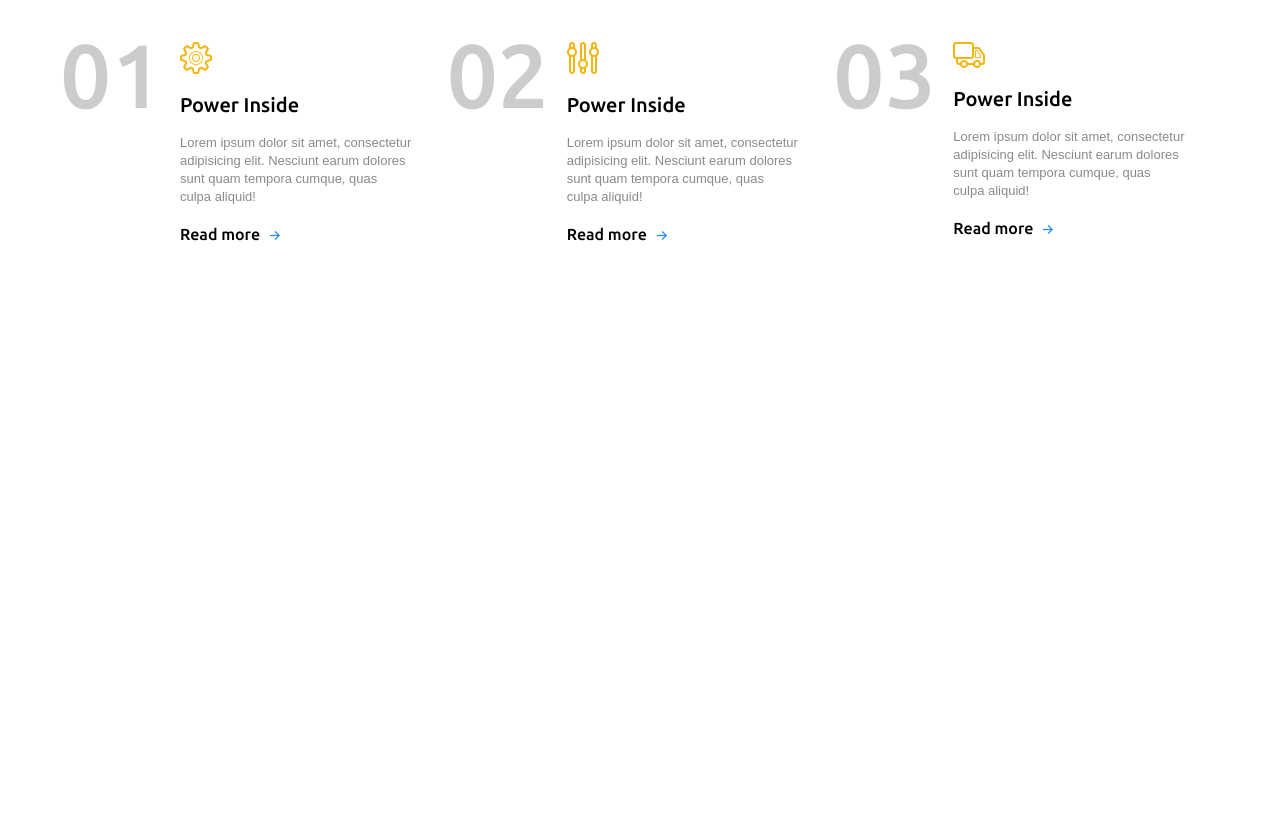
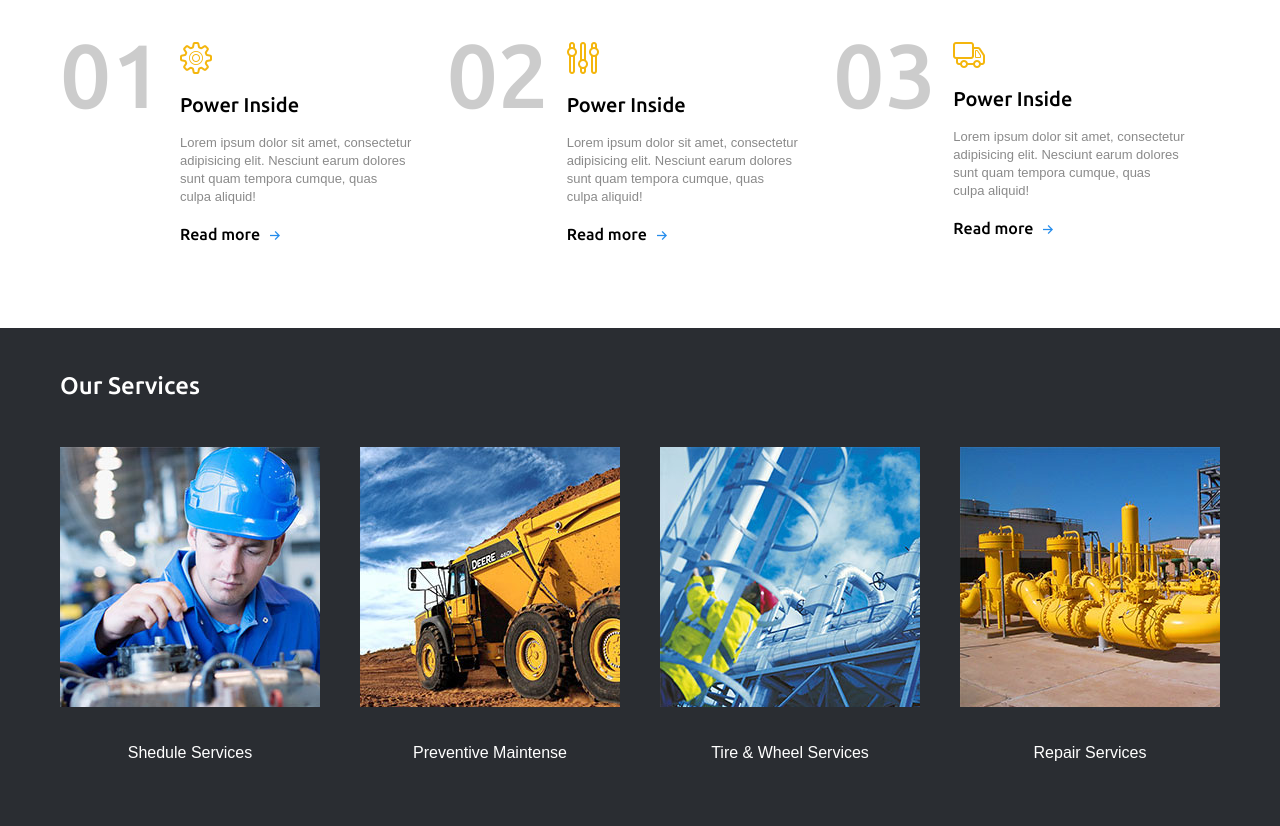
Before and after one commit to logolevel/jsHomework19_20, a website: page app/index.html in a window 1280 px wide. Shown: the part 679-1505 px from the top of the page. Before the commit the page ends 1007 px from the top, so only its background shows below. Drawn offline with Linux system fonts and the light colour scheme.

Commit message:
added section services

```diff
--- a/app/index.html
+++ b/app/index.html
@@ -115,6 +115,33 @@
 		</div><!-- end container -->
 	</section>
 
+	<section class="services">
+		<div class="container clearfix">
+			<h2 class="services__title">Our Services</h2>
+
+			<a href="#" class="services__link">
+				<img class="services__img" src="img/shedule.jpg" alt="shedule">
+				<h4 class="services__img-title">Shedule Services</h4>
+			</a><!-- end services__item -->
+
+			<a href="#" class="services__link">
+				<img class="services__img" src="img/preventive.jpg" alt="shedule">
+				<h4 class="services__img-title">Preventive Maintense</h4>
+			</a><!-- end services__item -->
+
+			<a href="#" class="services__link">
+				<img class="services__img" src="img/tire.jpg" alt="shedule">
+				<h4 class="services__img-title">Tire & Wheel Services</h4>
+			</a><!-- end services__item -->
+
+			<a href="#" class="services__link services__link--last">
+				<img class="services__img" src="img/repair.jpg" alt="shedule">
+				<h4 class="services__img-title">Repair Services</h4>
+			</a><!-- end services__item -->
+
+		</div><!-- end container -->
+	</section>
+
 <script src="js/libs.min.js"></script>
 <script src="js/common.js"></script>
 </body>
--- a/app/sass/main.scss
+++ b/app/sass/main.scss
@@ -105,3 +105,52 @@
 .options__link:hover .icon-arrow-blue {
 	background-position: -80px -62px;
 }
+/*section services*/
+.services {
+	background-color: $bg-color;
+}
+.services__title {
+	padding: 45px 0 50px 0;
+	color: #fff;
+	font-size: 24px;
+	font-family: $accent-font;
+}
+.services__link {
+	width: 260px;
+	display: block;
+	text-align: center;
+	position: relative;
+	text-decoration: none;
+	float: left;
+	margin-right: 40px;
+}
+.services__link--last {
+	margin-right: 0;
+}
+.services__link:after {
+	display: block;
+	position: absolute;
+	top: 0;
+	left: 0;
+	content: '+';
+	font-size: 72px;
+	color: #fff;
+	text-decoration: none;
+	font-family: $main-font;
+	background-color: rgba($accent-first-color, 0.9);
+	width: 100%;
+	height: 260px;
+	opacity: 0;
+	line-height: 3.5;
+}
+.services__link:hover:after {
+	opacity: 1;
+}
+.services__img-title {
+	color: #fff;
+	padding: 35px 0 65px 0;
+	font-size: 16px;
+}
+.services__link:hover .services__img-title {
+	color: $accent-second-color;
+}
```
Also changed, not shown: app/css/main.css.
